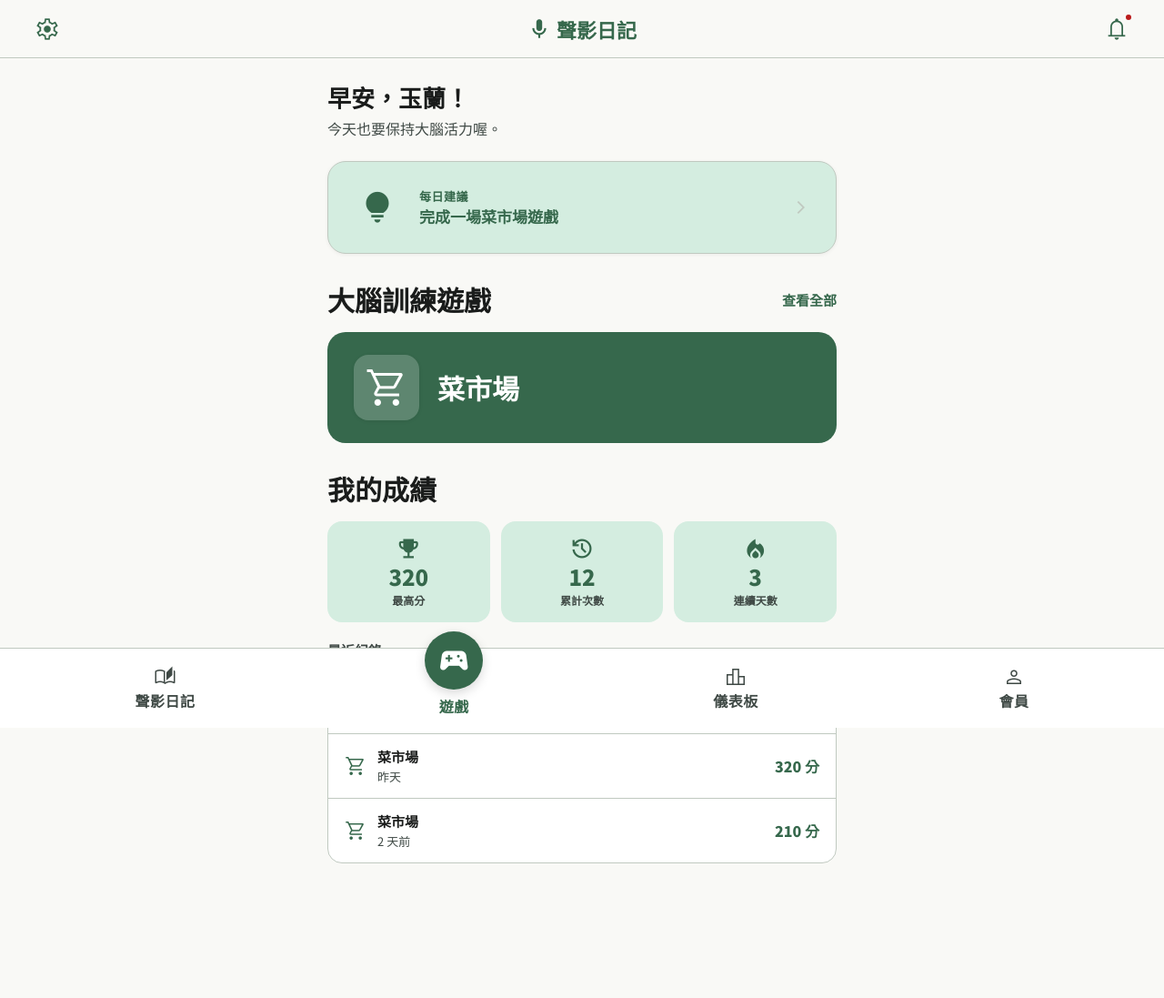
After one commit to Vevila-o/futureQ, a Django app: page /game/ in a window 1280 px wide. The commit adds this page. Shown: the whole page at 91% size. Run offline with Django 5.2, Linux system fonts and the light colour scheme.

Commit message:
feat: 新增遊戲首頁與成績區塊

```diff
--- a/Voice/views.py
+++ b/Voice/views.py
@@ -653,6 +653,10 @@ def dashboard(request):
 
     return render(request, "dashboard.html", context)
 
+#遊戲首頁
+def game_page(request):
+    return render(request, 'game.html')
+
 
 # 共用元件
 def header_partial(request):
--- /dev/null
+++ b/static/css/game.css
@@ -0,0 +1,300 @@
+/* =========================================
+   home.css — 憶智防線首頁專用樣式
+   ========================================= */
+
+/* 問候區塊 */
+.home-greeting {
+  margin-bottom: 20px;
+}
+
+/* 每日建議卡片 */
+.home-quest-card {
+  background: var(--secondary-container);
+  border-radius: 20px;
+  padding: 20px 24px;
+  border: 1.5px solid var(--outline-variant);
+  box-shadow: 0 1px 4px rgba(0,0,0,.06);
+  display: flex;
+  align-items: center;
+  gap: 16px;
+  margin-bottom: 28px;
+  cursor: pointer;
+  transition: box-shadow .15s, transform .15s;
+}
+.home-quest-card:active {
+  transform: scale(.98);
+  box-shadow: 0 2px 8px rgba(0,0,0,.10);
+}
+
+.home-quest-icon {
+  width: 60px;
+  height: 60px;
+  background: var(--surface-tint);
+  border-radius: 50%;
+  display: flex;
+  align-items: center;
+  justify-content: center;
+  flex-shrink: 0;
+}
+
+.home-quest-text {
+  flex: 1;
+  display: flex;
+  flex-direction: column;
+  gap: 2px;
+}
+
+.home-quest-label {
+  font-size: calc(13px * var(--fs-scale));
+  font-weight: 700;
+  color: var(--primary);
+  text-transform: uppercase;
+  letter-spacing: .5px;
+}
+
+.home-quest-title {
+  font-size: calc(17px * var(--fs-scale));
+  font-weight: 700;
+  color: var(--primary);
+  line-height: 1.3;
+}
+
+.home-quest-arrow {
+  color: var(--outline-variant);
+  font-size: 28px;
+  flex-shrink: 0;
+}
+
+/* 區段共用 */
+.home-section {
+  margin-bottom: 28px;
+}
+
+.home-section-header {
+  display: flex;
+  align-items: center;
+  justify-content: space-between;
+  margin-bottom: 14px;
+}
+
+.home-section-title {
+  font-size: calc(30px * var(--fs-scale));
+  font-weight: 700;
+  color: var(--on-surface);
+}
+
+.home-section-link {
+  font-size: calc(15px * var(--fs-scale));
+  font-weight: 700;
+  color: var(--primary);
+  text-decoration: none;
+}
+.home-section-link:hover {
+  text-decoration: underline;
+}
+
+/* 遊戲按鈕 */
+.home-game-btn {
+  background: var(--primary);
+  border-radius: 20px;
+  padding: 24px 28px;
+  display: flex;
+  align-items: center;
+  gap: 20px;
+  cursor: pointer;
+  transition: transform .15s, box-shadow .15s;
+  border: 1.5px solid transparent;
+}
+.home-game-btn:active {
+  transform: scale(.98);
+}
+
+.home-game-icon {
+  width: 72px;
+  height: 72px;
+  background: rgba(255,255,255,0.2);
+  border-radius: 16px;
+  display: flex;
+  align-items: center;
+  justify-content: center;
+  box-shadow: 0 1px 4px rgba(0,0,0,.08);
+  color: white;
+  flex-shrink: 0;
+}
+
+.home-game-name {
+  font-size: calc(30px * var(--fs-scale));
+  font-weight: 700;
+  color:  white;
+}
+
+/* 動態牆卡片 */
+.home-feed-card {
+  background: var(--surface);
+  border-radius: 20px;
+  padding: 20px 24px;
+  border: 1.5px solid var(--outline-variant);
+  box-shadow: 0 1px 4px rgba(0,0,0,.06);
+}
+
+.home-feed-user {
+  display: flex;
+  align-items: center;
+  gap: 14px;
+  margin-bottom: 16px;
+}
+
+.home-feed-avatar {
+  width: 48px;
+  height: 48px;
+  background: var(--secondary-container);
+  border-radius: 50%;
+  display: flex;
+  align-items: center;
+  justify-content: center;
+  flex-shrink: 0;
+}
+
+.home-feed-name {
+  font-size: calc(17px * var(--fs-scale));
+  font-weight: 700;
+  color: var(--on-surface);
+}
+
+.home-feed-time {
+  font-size: calc(14px * var(--fs-scale));
+  color: var(--on-surface-variant);
+  margin-top: 2px;
+}
+
+.home-feed-content {
+  font-size: calc(16px * var(--fs-scale));
+  color: var(--on-surface);
+  line-height: 1.7;
+  margin-bottom: 16px;
+}
+
+.home-feed-actions {
+  display: flex;
+  align-items: center;
+  gap: 20px;
+  padding-top: 14px;
+  border-top: 1.5px solid var(--outline-variant);
+}
+
+.home-feed-btn {
+  display: flex;
+  align-items: center;
+  gap: 6px;
+  background: none;
+  border: none;
+  cursor: pointer;
+  color: var(--on-surface-variant);
+  font-size: calc(16px * var(--fs-scale));
+  font-weight: 700;
+  font-family: 'Noto Sans TC', sans-serif;
+  padding: 4px 8px;
+  border-radius: 8px;
+  transition: color .15s, background .15s;
+}
+.home-feed-btn:hover {
+  background: var(--surface-container-high);
+}
+.home-feed-btn#btn-like:hover {
+  color: #e53935;
+}
+.home-feed-btn#btn-comment:hover {
+  color: var(--primary);
+}
+
+/* =========================================
+   我的成績區塊
+   ========================================= */
+
+/* 三格統計 */
+.score-stats {
+  display: grid;
+  grid-template-columns: repeat(3, 1fr);
+  gap: 12px;
+  margin-bottom: 20px;
+}
+
+.score-stat-card {
+  background: var(--secondary-container);
+  border-radius: 16px;
+  padding: 16px 12px;
+  display: flex;
+  flex-direction: column;
+  align-items: center;
+  gap: 4px;
+}
+
+.score-stat-icon {
+  font-size: 28px;
+  color: var(--primary);
+  font-variation-settings: 'FILL' 1;
+}
+
+.score-stat-num {
+  font-size: calc(24px * var(--fs-scale));
+  font-weight: 900;
+  color: var(--primary);
+  line-height: 1.1;
+}
+
+.score-stat-label {
+  font-size: calc(12px * var(--fs-scale));
+  font-weight: 700;
+  color: var(--on-surface-variant);
+}
+
+/* 最近紀錄 */
+.score-recent-title {
+  font-size: calc(15px * var(--fs-scale));
+  font-weight: 700;
+  color: var(--on-surface-variant);
+  margin-bottom: 10px;
+}
+
+.score-record-list {
+  background: var(--surface);
+  border-radius: 16px;
+  border: 1.5px solid var(--outline-variant);
+  overflow: hidden;
+}
+
+.score-record-item {
+  display: flex;
+  align-items: center;
+  justify-content: space-between;
+  padding: 14px 18px;
+  border-bottom: 1.5px solid var(--outline-variant);
+}
+
+.score-record-item:last-child {
+  border-bottom: none;
+}
+
+.score-record-left {
+  display: flex;
+  align-items: center;
+  gap: 12px;
+}
+
+.score-record-name {
+  font-size: calc(15px * var(--fs-scale));
+  font-weight: 700;
+  color: var(--on-surface);
+}
+
+.score-record-date {
+  font-size: calc(13px * var(--fs-scale));
+  color: var(--on-surface-variant);
+  margin-top: 2px;
+}
+
+.score-record-score {
+  font-size: calc(16px * var(--fs-scale));
+  font-weight: 900;
+  color: var(--primary);
+}
--- a/static/css/nav.css
+++ b/static/css/nav.css
@@ -62,7 +62,7 @@
   font-weight: 700;
 }
 .home-circle {
-  background-color: #7baf8e;
+  background-color: var(--primary);
   width: 64px;
   height: 64px;
   border-radius: 9999px;
--- /dev/null
+++ b/static/js/game.js
@@ -0,0 +1,22 @@
+// home.js — 憶智防線首頁互動
+
+document.addEventListener("DOMContentLoaded", () => {
+
+  // 讓 nav.js 知道這頁對應的是「home」項目（若未來有加入首頁按鈕）
+  // 目前 nav.js 已自動處理 active 狀態，此處保留空白供未來擴充
+
+  // 愛心按讚切換
+  const btnLike = document.getElementById("btn-like");
+  if (btnLike) {
+    let liked = false;
+    const icon = btnLike.querySelector(".material-symbols-outlined");
+    const count = btnLike.querySelector("span:last-child");
+    btnLike.addEventListener("click", () => {
+      liked = !liked;
+      icon.style.fontVariationSettings = liked ? "'FILL' 1" : "'FILL' 0";
+      icon.style.color = liked ? "#e53935" : "";
+      count.textContent = liked ? "25" : "24";
+    });
+  }
+
+});
--- a/static/js/header.js
+++ b/static/js/header.js
@@ -110,6 +110,8 @@ function initHeaderLogic() {
     document.documentElement.style.setProperty('--primary', t.primary);
     document.documentElement.style.setProperty('--secondary-container', t.secondary);
     document.documentElement.style.setProperty('--on-secondary-container', t.onSecondary);
+    document.documentElement.style.setProperty('--surface-tint', t.surfaceTint);  // 新增
+    document.documentElement.style.setProperty('--icon-color', t.iconColor);      // 新增
   }
 
   function setupToggle(id, cb) {
--- a/static/js/nav.js
+++ b/static/js/nav.js
@@ -15,6 +15,9 @@ document.addEventListener("DOMContentLoaded", () => {
         activePage = "dashboard";
       } else if (path.includes("member")) {
         activePage = "member";
+      } else if (path.includes("game") || path.includes("market")) {
+        activePage = "game";
+
       } else if (path.includes("review")) {
         activePage = "index";
       } else if (
@@ -45,6 +48,7 @@ document.addEventListener("DOMContentLoaded", () => {
         "home": "/index/",
         "dashboard": "/dashboard/",
         "member": "/member/",
+        "game": "/game/",
       };
 
       document.querySelectorAll("[data-page]").forEach(btn => {
--- /dev/null
+++ b/templates/game.html
@@ -0,0 +1,127 @@
+<!DOCTYPE html>
+<html lang="zh-Hant">
+<head>
+  <meta charset="utf-8"/>
+  <meta content="width=device-width, initial-scale=1.0, maximum-scale=1.0, user-scalable=no, viewport-fit=cover" name="viewport"/>
+  <title>憶智防線 - 首頁</title>
+  <link href="https://fonts.googleapis.com/css2?family=Noto+Sans+TC:wght@400;500;700;900&family=Material+Symbols+Outlined:opsz,wght,FILL,GRAD@20..48,100..700,0..1,-50..200&display=swap" rel="stylesheet"/>
+  <link rel="stylesheet" href="../static/css/index.css">
+  <link rel="stylesheet" href="../static/css/nav.css">
+  <link rel="stylesheet" href="../static/css/header.css">
+  <link rel="stylesheet" href="../static/css/game.css">
+</head>
+<body>
+
+<div id="header-placeholder"></div>
+
+<main>
+
+  <!-- 問候語 -->
+  <section class="home-greeting">
+    <h2 class="welcome-name">早安，玉蘭！</h2>
+    <p class="welcome-sub">今天也要保持大腦活力喔。</p>
+  </section>
+
+  <!-- 每日建議卡片 -->
+  <a href="/market/" style="text-decoration:none;display:block;">
+    <div class="home-quest-card">
+      <div class="home-quest-icon">
+        <span class="material-symbols-outlined" style="font-size:40px;font-variation-settings:'FILL' 1;color:var(--primary);">lightbulb</span>
+      </div>
+      <div class="home-quest-text">
+        <span class="home-quest-label">每日建議</span>
+        <span class="home-quest-title">完成一場菜市場遊戲</span>
+      </div>
+      <span class="material-symbols-outlined home-quest-arrow">chevron_right</span>
+    </div>
+  </a>
+
+  <!-- 大腦訓練遊戲 -->
+  <section class="home-section">
+    <div class="home-section-header">
+      <h3 class="home-section-title">大腦訓練遊戲</h3>
+      <a href="/games/" class="home-section-link">查看全部</a>
+    </div>
+
+    <a href="/market/" style="text-decoration:none;display:block;">
+      <div class="home-game-btn">
+        <div class="home-game-icon">
+          <span class="material-symbols-outlined" style="font-size:48px;">shopping_cart</span>
+        </div>
+        <span class="home-game-name">菜市場</span>
+      </div>
+    </a>
+  </section>
+
+  <!-- 我的成績 -->
+  <section class="home-section">
+    <div class="home-section-header">
+      <h3 class="home-section-title">我的成績</h3>
+    </div>
+
+    <!-- 統計數字 -->
+    <div class="score-stats">
+      <div class="score-stat-card">
+        <span class="material-symbols-outlined score-stat-icon">emoji_events</span>
+        <span class="score-stat-num">320</span>
+        <span class="score-stat-label">最高分</span>
+      </div>
+      <div class="score-stat-card">
+        <span class="material-symbols-outlined score-stat-icon">history</span>
+        <span class="score-stat-num">12</span>
+        <span class="score-stat-label">累計次數</span>
+      </div>
+      <div class="score-stat-card">
+        <span class="material-symbols-outlined score-stat-icon">local_fire_department</span>
+        <span class="score-stat-num">3</span>
+        <span class="score-stat-label">連續天數</span>
+      </div>
+    </div>
+
+    <!-- 最近紀錄 -->
+    <div class="score-recent-title">最近紀錄</div>
+    <div class="score-record-list">
+      <div class="score-record-item">
+        <div class="score-record-left">
+          <span class="material-symbols-outlined" style="color:var(--primary);">shopping_cart</span>
+          <div>
+            <p class="score-record-name">菜市場</p>
+            <p class="score-record-date">今天</p>
+          </div>
+        </div>
+        <span class="score-record-score">280 分</span>
+      </div>
+      <div class="score-record-item">
+        <div class="score-record-left">
+          <span class="material-symbols-outlined" style="color:var(--primary);">shopping_cart</span>
+          <div>
+            <p class="score-record-name">菜市場</p>
+            <p class="score-record-date">昨天</p>
+          </div>
+        </div>
+        <span class="score-record-score">320 分</span>
+      </div>
+      <div class="score-record-item">
+        <div class="score-record-left">
+          <span class="material-symbols-outlined" style="color:var(--primary);">shopping_cart</span>
+          <div>
+            <p class="score-record-name">菜市場</p>
+            <p class="score-record-date">2 天前</p>
+          </div>
+        </div>
+        <span class="score-record-score">210 分</span>
+      </div>
+    </div>
+
+  </section>
+
+</main>
+
+<div id="nav-placeholder"></div>
+
+<script src="../static/js/header.js"></script>
+<script src="../static/js/nav.js"></script>
+<script src="../static/js/game.js"></script>
+
+</body>
+</html>
--- a/templates/nav.html
+++ b/templates/nav.html
@@ -2,6 +2,10 @@
   <button class="nav-item" data-page="index">
     <span class="material-symbols-outlined">auto_stories</span>
     <span class="nav-label">聲影日記</span>
+  </button>
+    <button class="nav-item" data-page="game">
+    <span class="material-symbols-outlined">sports_esports</span>
+    <span class="nav-label">遊戲</span>
   </button>
   <button class="nav-item" data-page="dashboard">
     <span class="material-symbols-outlined">leaderboard</span>
--- a/voiceDiary/urls.py
+++ b/voiceDiary/urls.py
@@ -35,6 +35,7 @@ urlpatterns = [
     path('finish/', voice_views.finish_page, name='finish_page'),
     path('review/', voice_views.review_page, name='review_page'),
     path('share/', voice_views.share_page, name='share_page'),
+    path('game/', voice_views.game_page, name='game_page'),
     # path('api/ai-chat/', voice_views.ai_chat_api, name='ai_chat_api'),
 
     # 儲存聲影日記
```
Also changed, not shown: db.sqlite3.
